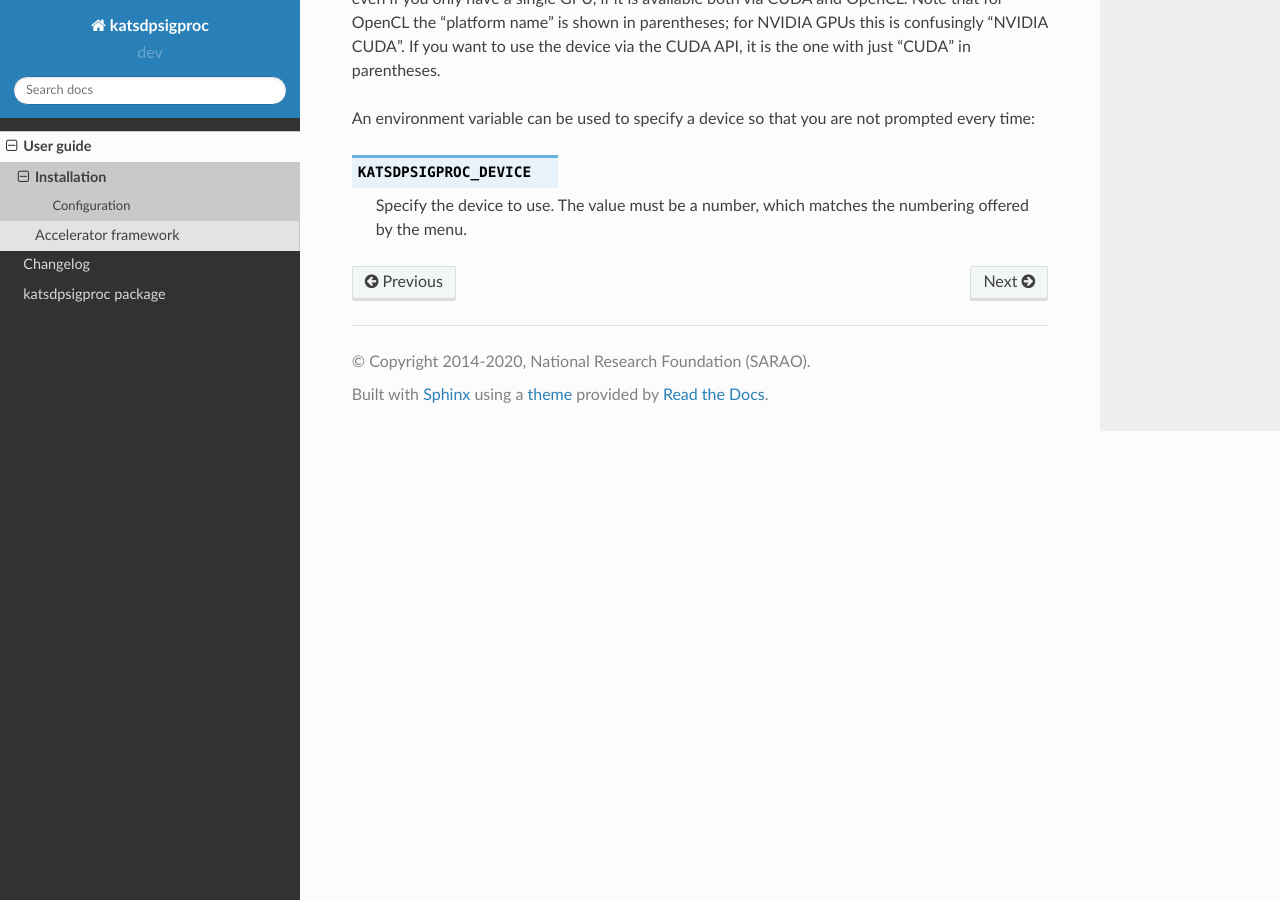
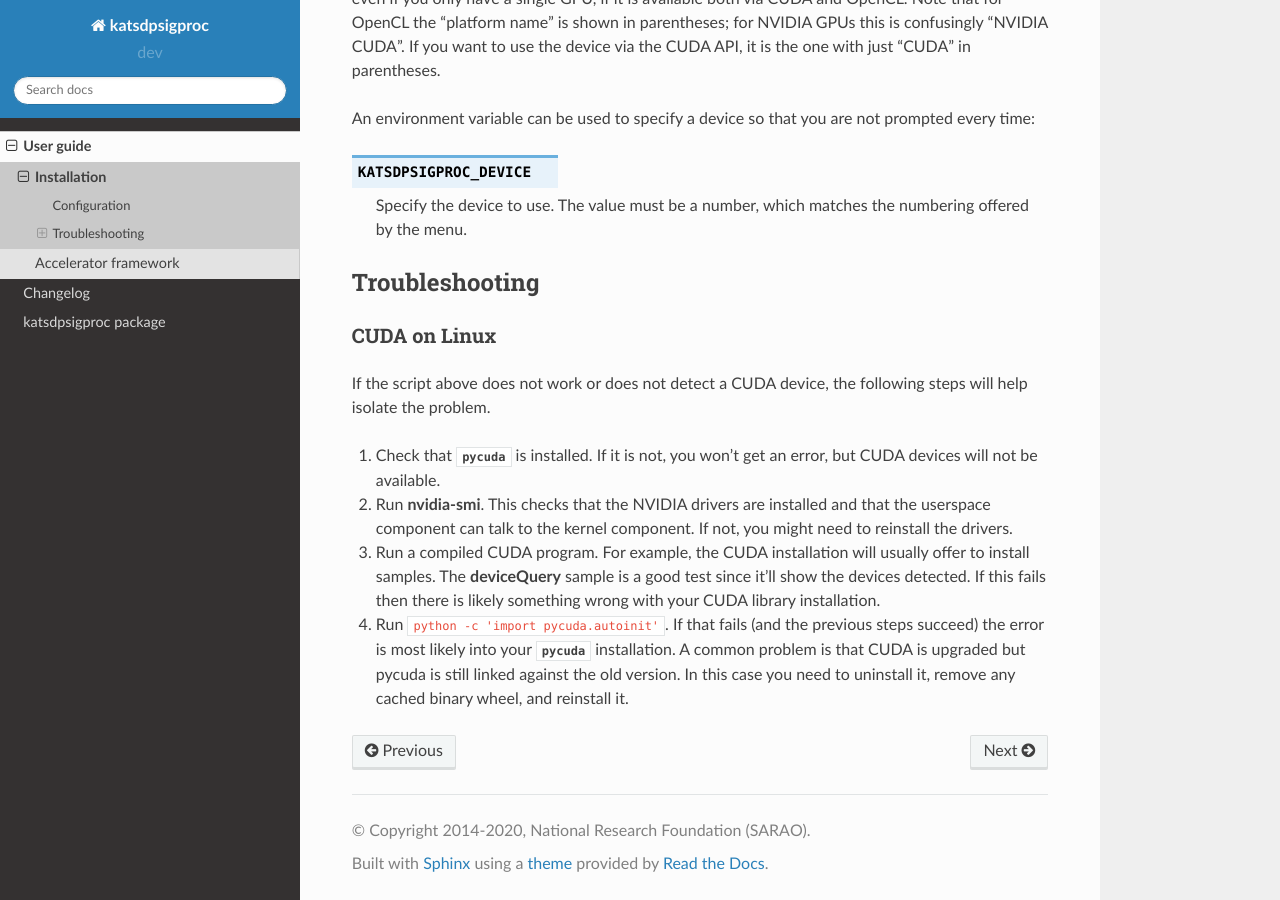
Before and after one commit to ska-sa/katsdpsigproc, a Sphinx documentation site: the page built from doc/installation.rst, in a window 1280 px wide and 900 px high, scrolled down 833 px. Built offline with Sphinx 7.4.7 and the Read the Docs theme 2.0.0, drawn with Linux system fonts in a browser that asks for light colours.

Commit message:
Add troubleshooting section to user guide

```diff
--- a/doc/installation.rst
+++ b/doc/installation.rst
@@ -40,3 +40,30 @@ that you are not prompted every time:
 
   Specify the device to use. The value must be a number, which matches the
   numbering offered by the menu.
+
+Troubleshooting
+---------------
+
+CUDA on Linux
+_____________
+
+If the script above does not work or does not detect a CUDA device, the
+following steps will help isolate the problem.
+
+1. Check that :mod:`pycuda` is installed. If it is not, you won't get an
+   error, but CUDA devices will not be available.
+
+2. Run :program:`nvidia-smi`. This checks that the NVIDIA drivers are installed
+   and that the userspace component can talk to the kernel component. If not,
+   you might need to reinstall the drivers.
+
+3. Run a compiled CUDA program. For example, the CUDA installation will
+   usually offer to install samples. The :program:`deviceQuery` sample is a good
+   test since it'll show the devices detected. If this fails then there is
+   likely something wrong with your CUDA library installation.
+
+4. Run ``python -c 'import pycuda.autoinit'``. If that fails (and the previous
+   steps succeed) the error is most likely into your :mod:`pycuda`
+   installation. A common problem is that CUDA is upgraded but pycuda is still
+   linked against the old version. In this case you need to uninstall it,
+   remove any cached binary wheel, and reinstall it.
```
